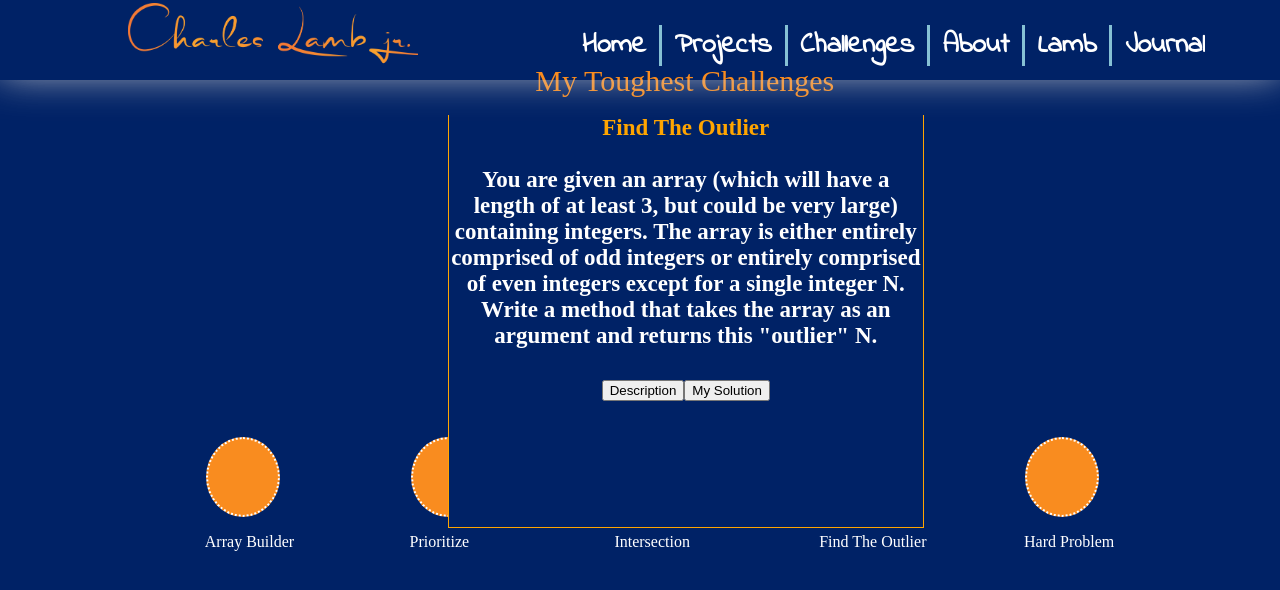
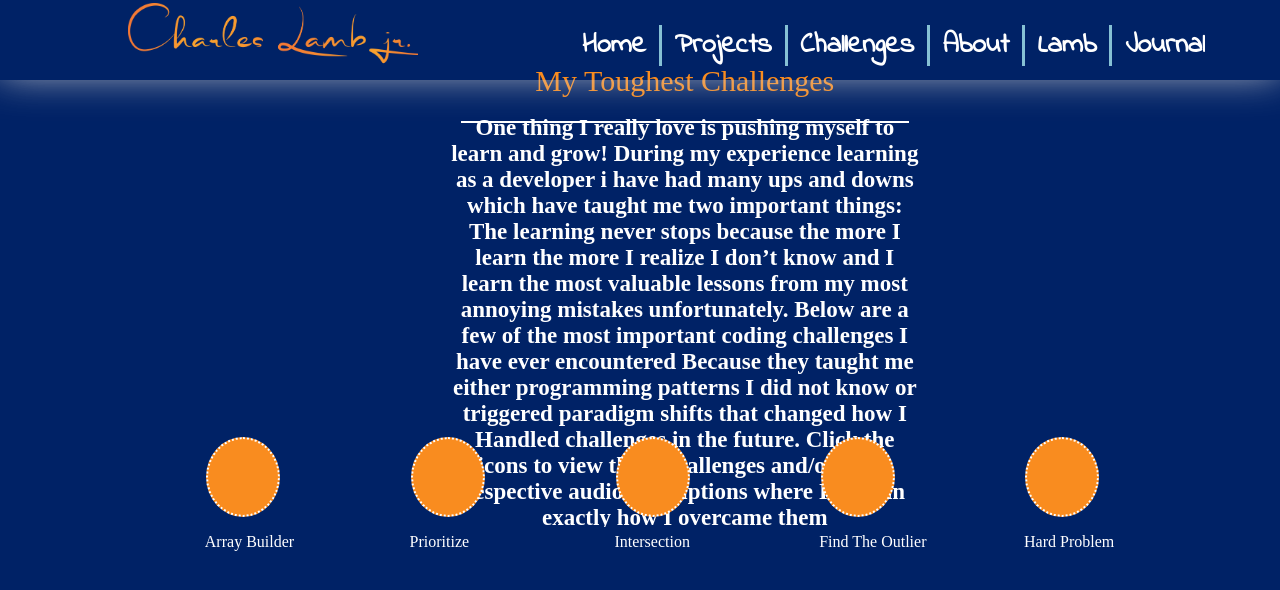
Before and after one commit to cyberstizz/charleslambjr, a React (Create React App) app: page /challenges in a window 1280 px wide. Shown: the top 590 px of the page. Built offline with nearby package versions, Linux system fonts and the light colour scheme; a web font is replaced by a local one.

Commit message:
got rid of all the border bottoms from the challenges popups and titles

```diff
--- a/src/components/Challenges.css
+++ b/src/components/Challenges.css
@@ -60,12 +60,11 @@
     height: 51.5vh;
     width: 37vw;
     position: absolute;
-    visibility: visible;
+    visibility: hidden;
     margin-left: 35vw;
     background-color: rgb(0, 34, 102);
     overflow: scroll;
     border-left: solid 1px orange;
-    border-bottom: solid 1px orange;
     border-right: solid 1px orange;
     font-size: 23px;
     color: white;
@@ -80,12 +79,11 @@
     height: 51.5vh;
     width: 37vw;
     position: absolute;
-    visibility: visible;
+    visibility: hidden;
     margin-left: 35vw;
     background-color: rgb(0, 34, 102);
     overflow: scroll;
     border-left: solid 1px orange;
-    border-bottom: solid 1px orange;
     border-right: solid 1px orange;
     font-size: 23px;
     color: white;
@@ -100,12 +98,11 @@
     height: 51.5vh;
     width: 37vw;
     position: absolute;
-    visibility: visible;
+    visibility: hidden;
     margin-left: 35vw;
     background-color: rgb(0, 34, 102);
     overflow: scroll;
     border-left: solid 1px orange;
-    border-bottom: solid 1px orange;
     border-right: solid 1px orange;
     font-size: 23px;
     color: white;
@@ -120,12 +117,11 @@
     height: 51.5vh;
     width: 37vw;
     position: absolute;
-    visibility: visible;
+    visibility: hidden;
     margin-left: 35vw;
     background-color: rgb(0, 34, 102);
     overflow: scroll;
     border-left: solid 1px orange;
-    border-bottom: solid 1px orange;
     border-right: solid 1px orange;
     font-size: 23px;
     color: white;
```
